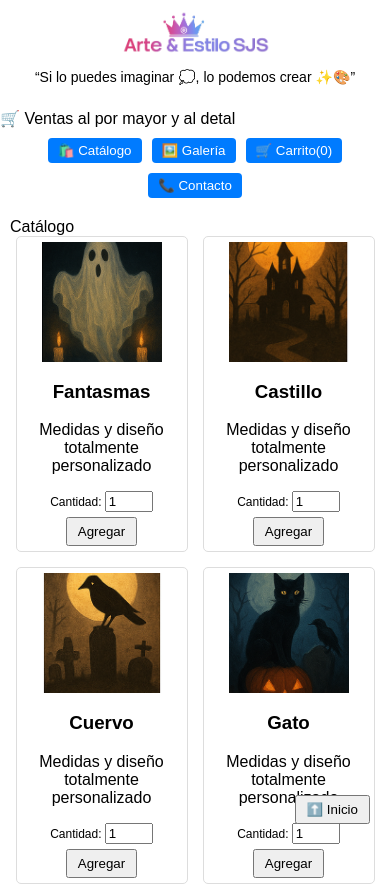
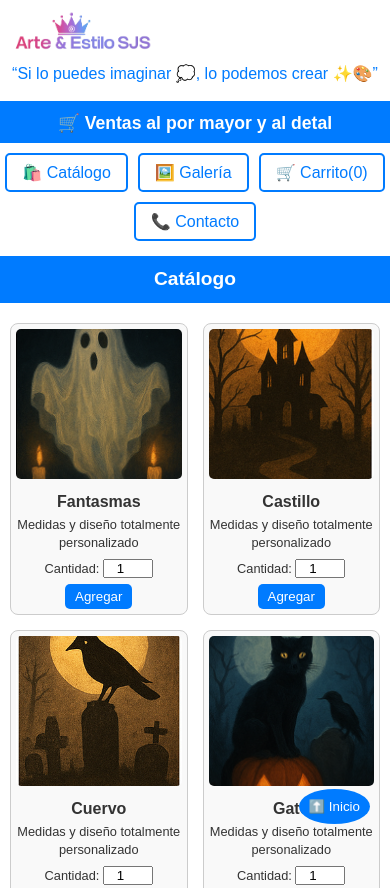
Before and after one commit to arteyestilosjs-gif/Arte-y-estilo-sjs, a plain HTML site: page index.html in a window 390 px wide. Shown: the top 888 px of the page. Drawn offline with Linux system fonts and the light colour scheme.

Commit message:
Update style.css

```diff
--- a/style.css
+++ b/style.css
@@ -1,138 +1,254 @@
-body {
-  font-family: Arial, sans-serif;
+/* Reset básico */
+* {
   margin: 0;
   padding: 0;
+  box-sizing: border-box;
+  font-family: Arial, sans-serif;
 }
 
-.site-header {
-  text-align: center;
-  padding: 10px 0;
+body {
+  background-color: #fff;
+  color: #333;
+  line-height: 1.4;
 }
 
-.logo {
-  width: 150px;
-  display: block;
-  margin: 0 auto 5px auto;
+/* Header */
+.site-header {
+  display: flex;
+  flex-direction: column;
+  align-items: center;
+  padding: 10px;
+  background-color: #fff;
+  border-bottom: 2px solid #007BFF;
 }
 
-.slogan {
-  font-size: 14px;
+.site-header .logo {
+  width: 180px;
+  height: auto;
+  margin-bottom: 5px;
 }
 
+/* Slogan */
+.slogan {
+  font-size: 1rem;
+  text-align: center;
+  color: #007BFF;
+  margin-bottom: 5px;
+}
+
+/* Banner ventas */
+.banner-ventas {
+  background-color: #007BFF;
+  color: #fff;
+  text-align: center;
+  padding: 8px;
+  font-size: 1.1rem;
+  font-weight: bold;
+  margin-bottom: 10px;
+}
+
+/* Navegación */
 .main-nav {
   display: flex;
   justify-content: center;
+  flex-wrap: wrap;
   gap: 10px;
-  flex-wrap: wrap;
-  margin: 10px 0;
+  margin-bottom: 15px;
 }
 
 .main-nav button {
-  padding: 5px 10px;
-  background-color: #007bff;
+  background-color: #fff;
+  border: 2px solid #007BFF;
+  color: #007BFF;
+  padding: 8px 15px;
+  cursor: pointer;
+  border-radius: 5px;
+  font-size: 1rem;
+  transition: all 0.3s;
+}
+
+.main-nav button:hover {
+  background-color: #007BFF;
   color: #fff;
-  border: none;
-  border-radius: 4px;
+}
+
+/* Banner títulos */
+.banner-titulo {
+  background-color: #007BFF;
+  color: #fff;
+  text-align: center;
+  padding: 10px;
+  font-size: 1.2rem;
+  font-weight: bold;
+  margin-bottom: 10px;
+}
+
+/* Grid productos */
+.grid.productos {
+  display: grid;
+  grid-template-columns: repeat(auto-fit, minmax(150px, 1fr));
+  gap: 15px;
+  padding: 10px;
+}
+
+.producto {
+  border: 1px solid #ccc;
+  border-radius: 8px;
+  text-align: center;
+  padding: 5px;
+  background-color: #f9f9f9;
+  transition: transform 0.3s;
+}
+
+.producto:hover {
+  transform: scale(1.05);
   cursor: pointer;
 }
 
-.main-nav button:hover {
+.producto img {
+  width: 100%;
+  height: 150px;
+  object-fit: cover;
+  border-radius: 5px;
+  margin-bottom: 5px;
+}
+
+.producto h3 {
+  font-size: 1rem;
+  margin-bottom: 3px;
+}
+
+.producto .meta {
+  font-size: 0.8rem;
+  margin-bottom: 5px;
+}
+
+.producto .controls label {
+  font-size: 0.8rem;
+}
+
+.producto .controls input {
+  width: 50px;
+  text-align: center;
+}
+
+.producto .add {
+  margin-top: 5px;
+  background-color: #007BFF;
+  color: #fff;
+  border: none;
+  padding: 5px 10px;
+  cursor: pointer;
+  border-radius: 5px;
+}
+
+.producto .add:hover {
   background-color: #0056b3;
 }
 
-.tabs {
-  display: none;
-  padding: 10px;
-}
-
-.tabs.active {
-  display: block;
-}
-
-.grid.productos {
-  display: flex;
-  flex-wrap: wrap;
-  justify-content: center;
-  gap: 15px;
-}
-
-.producto {
-  text-align: center;
-  width: 160px;
-  border: 1px solid #ddd;
-  padding: 5px;
-  border-radius: 5px;
-}
-
-.producto img {
-  width: 150px;
-  height: 150px;
-  object-fit: cover;
-  display: block;
-  margin: 0 auto;
-}
-
-.controls label {
-  font-size: 12px;
-}
-
-.controls input.qty {
-  width: 40px;
-}
-
-.add {
-  margin-top: 5px;
-  width: auto;
-  padding: 5px 10px;
-}
-
+/* Galería tipo banner */
 .carousel {
   overflow: hidden;
-  white-space: nowrap;
+  width: 100%;
+  margin-bottom: 20px;
 }
 
 .track {
   display: flex;
-  animation: scroll 20s linear infinite;
+  animation: scroll-left 20s linear infinite;
 }
 
 .track img {
   width: 150px;
   height: 150px;
+  margin-right: 10px;
   object-fit: cover;
-  margin: 0 5px;
+  border-radius: 5px;
 }
 
-@keyframes scroll {
+@keyframes scroll-left {
   0% { transform: translateX(0); }
   100% { transform: translateX(-50%); }
 }
 
+/* Carrito */
+#cart-items, #cart-summary {
+  margin: 10px auto;
+  width: 90%;
+  max-width: 500px;
+  text-align: left;
+}
+
+#order-form {
+  text-align: center;
+  margin-top: 10px;
+}
+
+#order-form label {
+  display: block;
+  margin-bottom: 5px;
+  font-size: 0.85rem;
+}
+
+#order-form input, #order-form textarea {
+  width: 80%;
+  padding: 5px;
+  margin-bottom: 10px;
+}
+
+.btn-final {
+  background-color: #007BFF;
+  color: #fff;
+  border: none;
+  padding: 8px 15px;
+  cursor: pointer;
+  border-radius: 5px;
+}
+
+.btn-final:hover {
+  background-color: #0056b3;
+}
+
+/* WhatsApp botón */
+.btn-whatsapp {
+  display: inline-block;
+  background-color: #25D366;
+  color: #fff;
+  padding: 8px 12px;
+  border-radius: 5px;
+  text-decoration: none;
+}
+
+.btn-whatsapp:hover {
+  background-color: #128C7E;
+}
+
+/* Botón regreso */
 #back-top {
   position: fixed;
   bottom: 20px;
   right: 20px;
-  padding: 5px 10px;
+  background-color: #007BFF;
+  color: #fff;
+  border: none;
+  padding: 10px;
+  border-radius: 50%;
+  cursor: pointer;
   z-index: 100;
 }
 
-.banner {
-  background-color: #007bff;
-  color: #fff;
-  text-align: center;
-  padding: 5px;
-  margin: 10px 0;
-  animation: moveBanner 10s linear infinite alternate;
-}
+/* Responsive */
+@media screen and (max-width: 768px) {
+  .grid.productos {
+    grid-template-columns: repeat(auto-fit, minmax(120px, 1fr));
+  }
 
-@keyframes moveBanner {
-  0% { transform: translateX(-10px); }
-  100% { transform: translateX(10px); }
-}
-
-@media (max-width: 768px) {
-  .producto img, .track img {
+  .track img {
     width: 120px;
     height: 120px;
   }
+
+  .site-header .logo {
+    width: 140px;
+  }
 }
```
